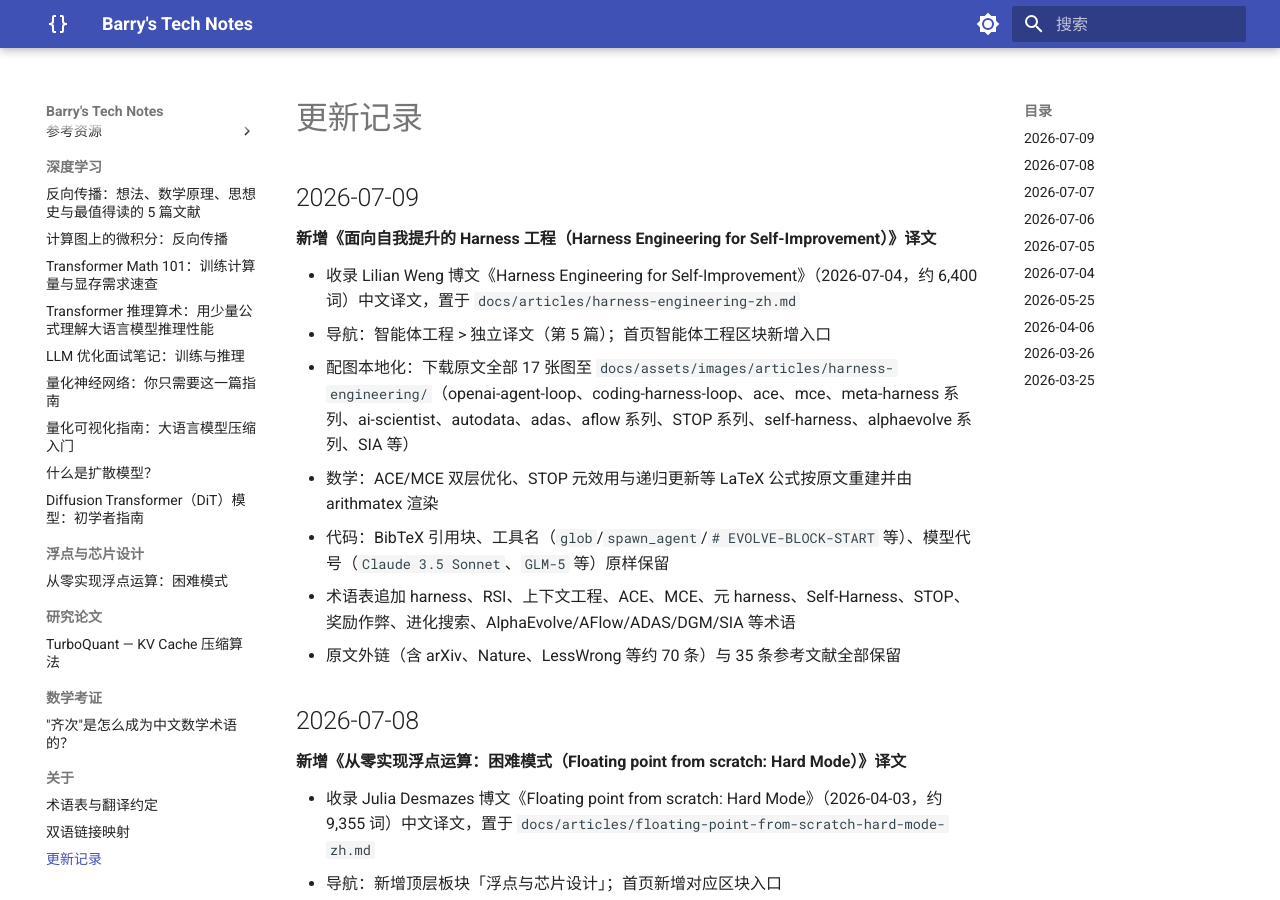
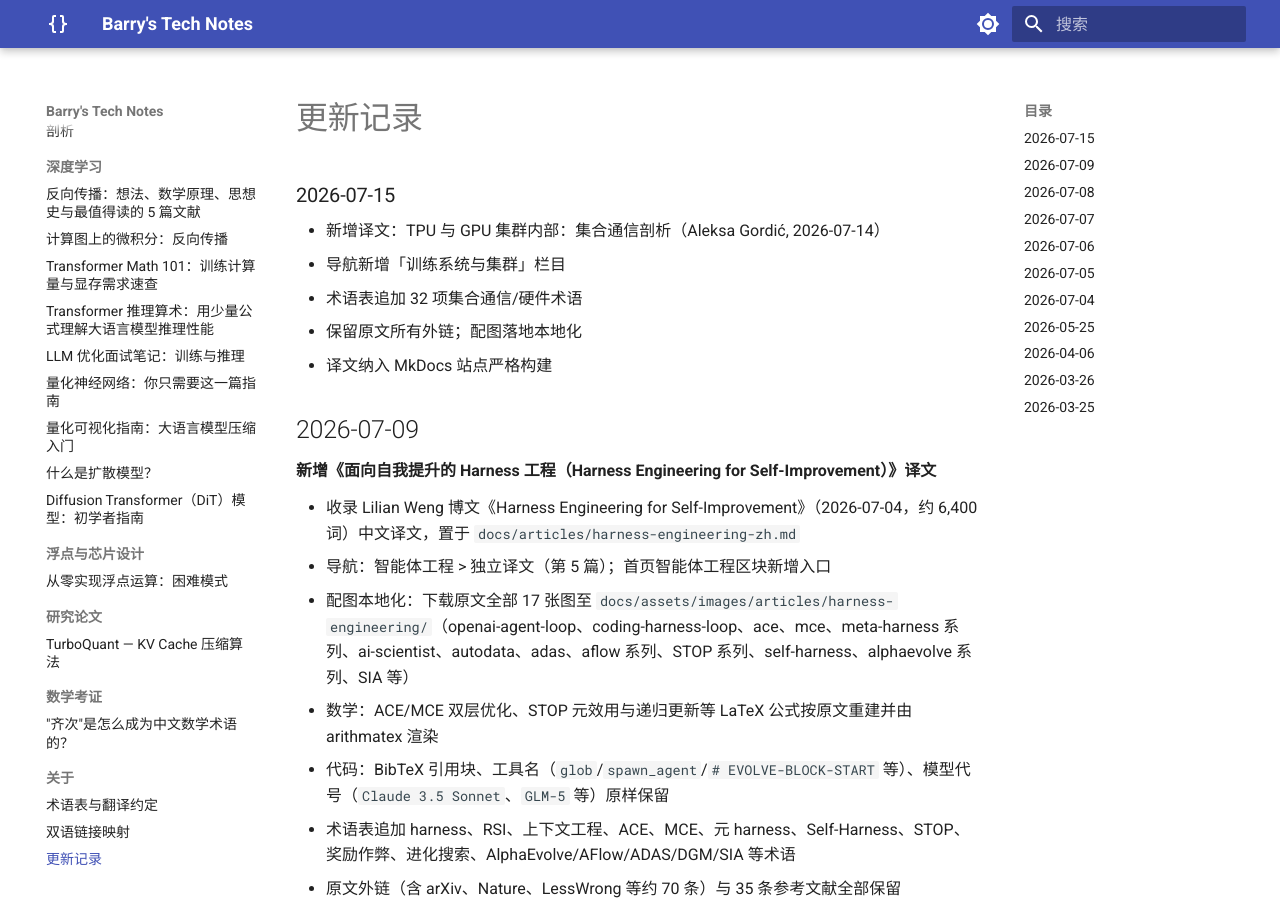
Before and after one commit to mypopydev/mypopydev.github.io, an MkDocs documentation site: the page built from docs/resources/CHANGELOG.md, in a window 1280 px wide and 900 px high. Built offline with MkDocs 1.6.1 and Material for MkDocs 9.7.7, drawn with Linux system fonts in a browser that asks for light colours.

Commit message:
chore(nav): register collective-operations translation in「训练系统与集群」section
- Add new top-level nav section between 智能体工程 and 深度学习
- Update CHANGELOG with new translation entry

```diff
--- a/docs/resources/CHANGELOG.md
+++ b/docs/resources/CHANGELOG.md
@@ -1,4 +1,11 @@
 # 更新记录
+
+### 2026-07-15
+- 新增译文：TPU 与 GPU 集群内部：集合通信剖析（Aleksa Gordić, 2026-07-14）
+- 导航新增「训练系统与集群」栏目
+- 术语表追加 32 项集合通信/硬件术语
+- 保留原文所有外链；配图落地本地化
+- 译文纳入 MkDocs 站点严格构建
 
 ## 2026-07-09
 
--- a/mkdocs.yml
+++ b/mkdocs.yml
@@ -103,6 +103,8 @@ nav:
           - 用 WebAssembly 和 Gifsicle 构建 GIF 优化工具: series/agentic-engineering-patterns/gif_optimization_tool_using_webassembly_and_gifsicle_demo_zh.md
       - 参考资源:
           - 我常用的 Prompt: series/agentic-engineering-patterns/prompts_i_use_demo_zh.md
+  - 训练系统与集群:
+      - TPU 与 GPU 集群内部：集合通信剖析: articles/collective-operations-zh.md
   - 深度学习:
       - 反向传播：想法、数学原理、思想史与最值得读的 5 篇文献: articles/backpropagation-ideas-math-history-5-readings.md
       - 计算图上的微积分：反向传播: articles/calculus-on-computational-graphs-backpropagation-zh.md
```
